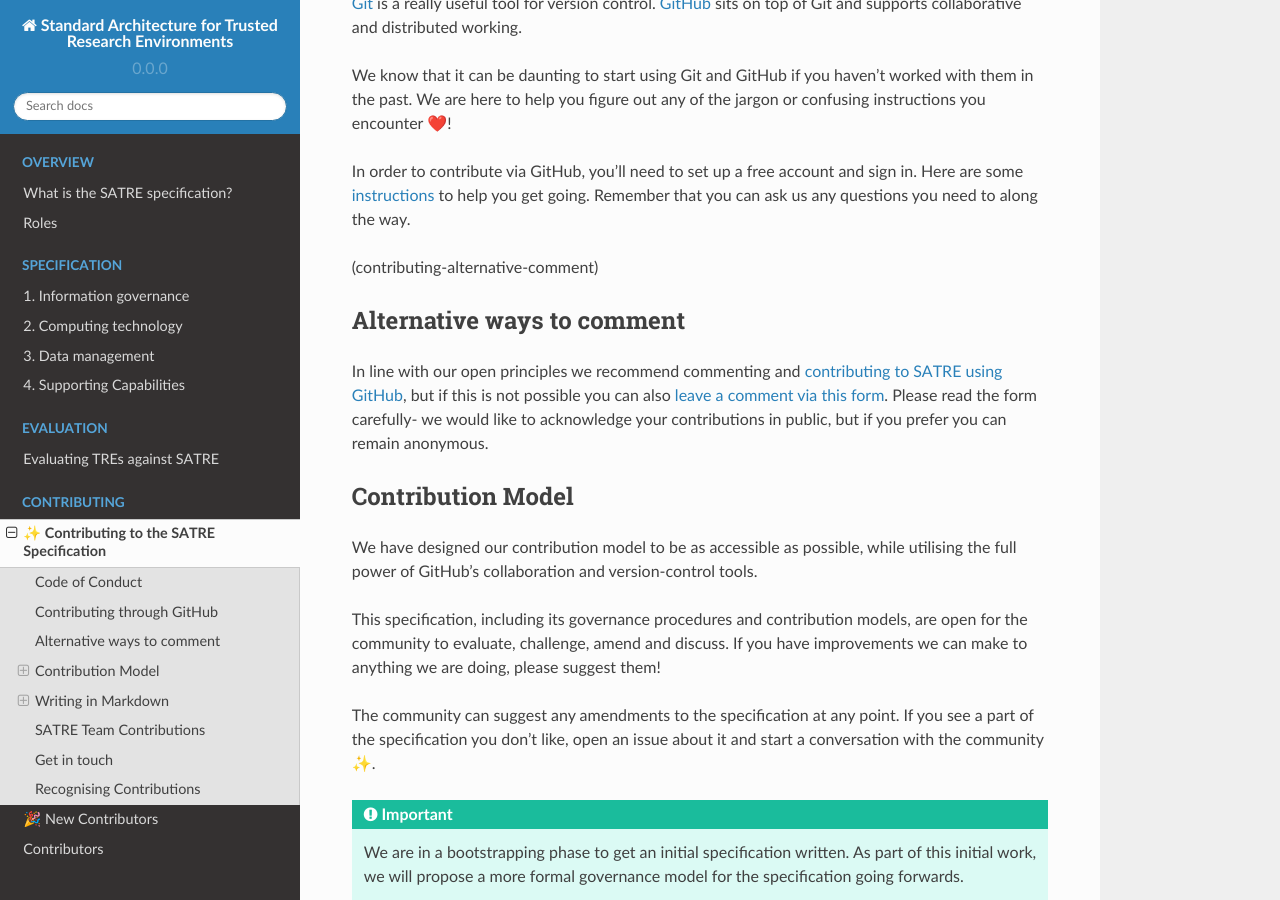
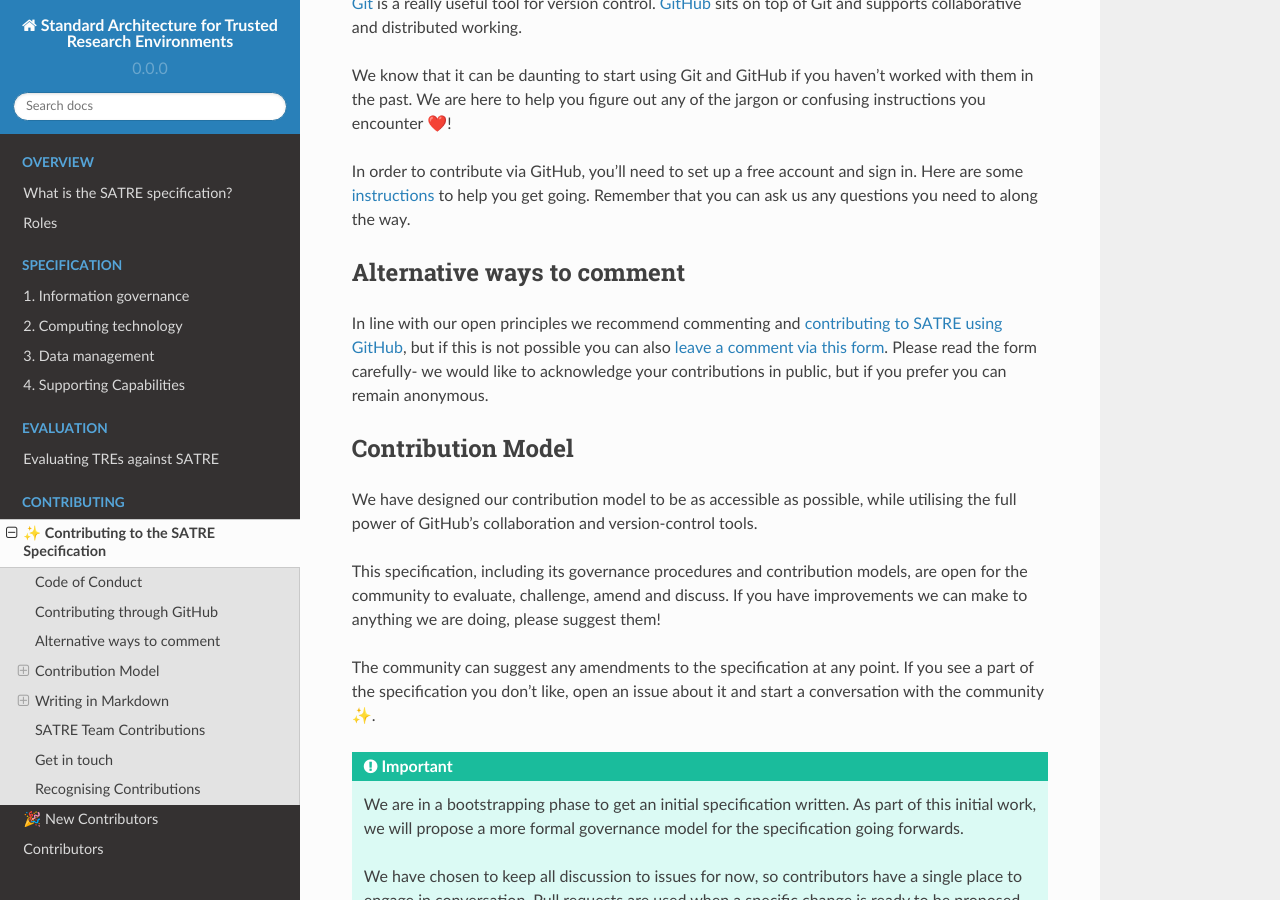
Before and after one commit to sa-tre/satre-specification, a Sphinx documentation site: the page built from docs/source/contributing/index.md, in a window 1280 px wide and 900 px high, scrolled down 809 px. Built offline with Sphinx 7.4.7 and the Read the Docs theme 2.0.0, drawn with Linux system fonts in a browser that asks for light colours.

Commit message:
Fix cross-ref label

```diff
--- a/docs/source/contributing/index.md
+++ b/docs/source/contributing/index.md
@@ -35,7 +35,7 @@ In order to contribute via GitHub, you'll need to set up a free account and sign
 Here are some [instructions](https://docs.github.com/en/get-started/signing-up-for-github/signing-up-for-a-new-github-account) to help you get going.
 Remember that you can ask us any questions you need to along the way.
 
-(contributing-alternative-comment)
+(contributing-alternative-comment)=
 
 ## Alternative ways to comment
 
```
